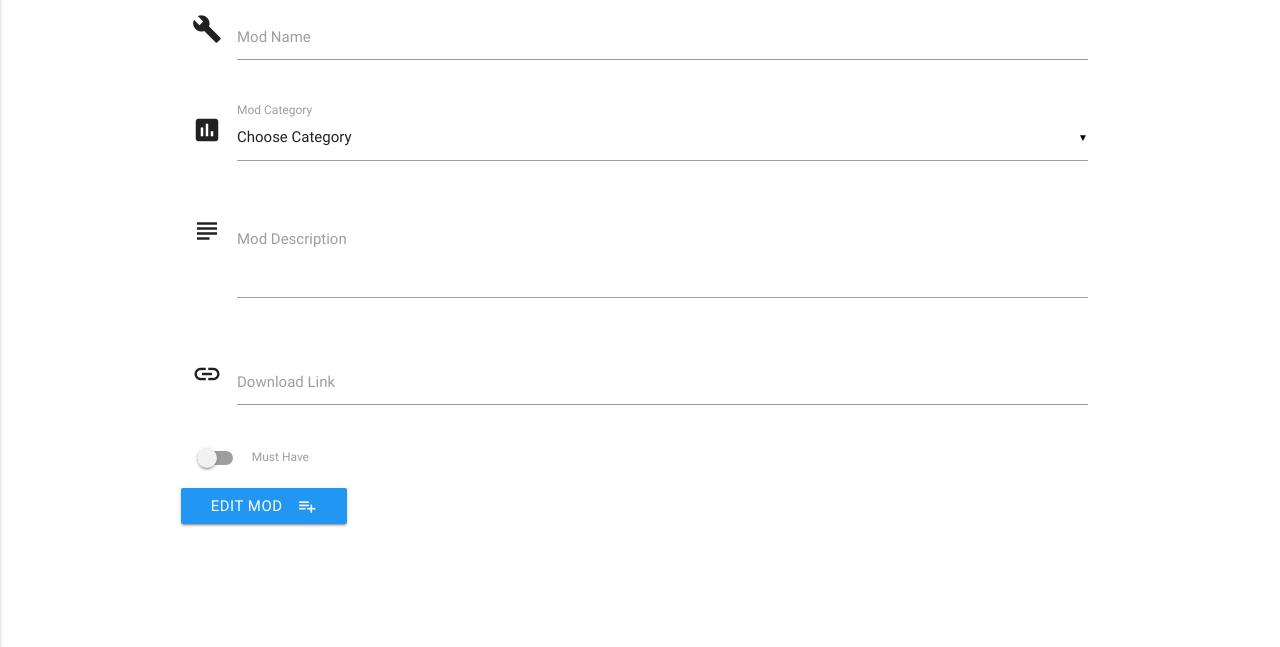
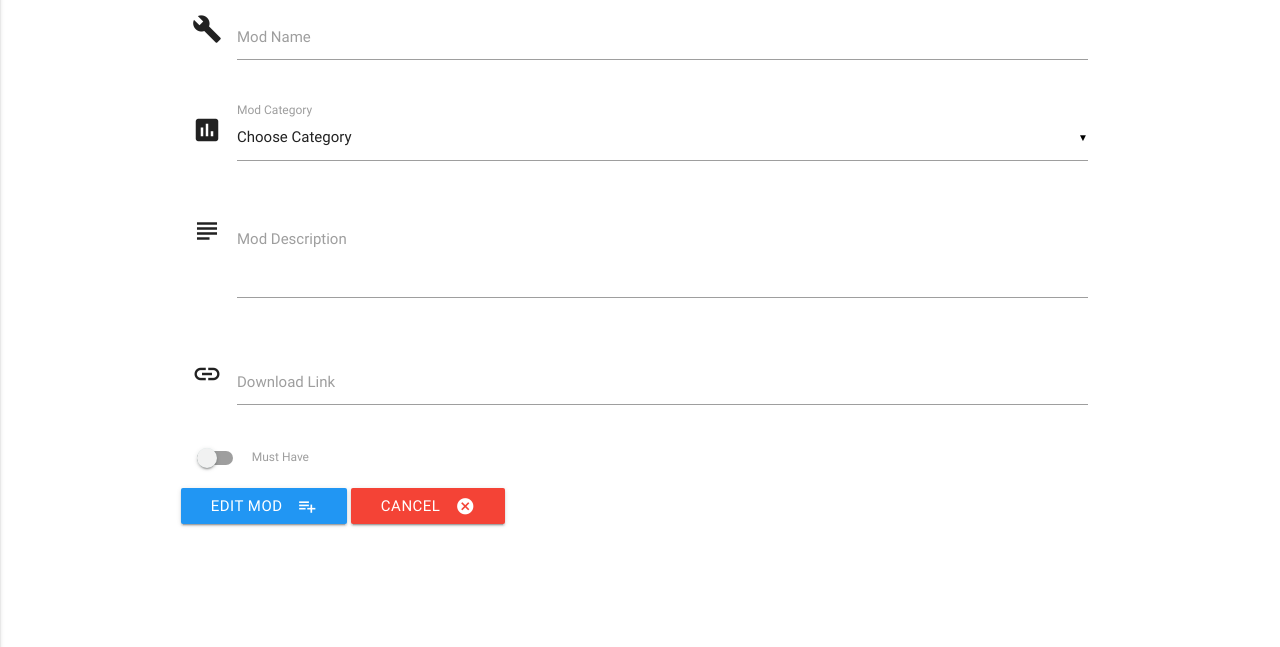
Before and after one commit to dof-bull/ci_milestone_project_3_rimworld_mod_locker, a Flask app: template templates/editmod.html in a window 1280 px wide. Shown: the part 153-800 px from the top of the page. Run offline with Flask 2, Linux system fonts and the light colour scheme; the template is opened without the code that fills it, so the values that code supplies are empty; some libraries are stand-ins or nearby versions.

Commit message:
Added cancel buttons to edit mod and edit category pages

```diff
--- a/templates/editcategory.html
+++ b/templates/editcategory.html
@@ -19,6 +19,9 @@
 			<button class="btn waves-effect waves-light blue" type="submit" name="action">Edit Category
 			    <i class="material-icons right">playlist_add</i>
 			</button>
+
+			<!-- Cancel Button -->
+			<a href="{{url_for('get_categories')}}" class="waves-effect waves-light btn red"><i class="material-icons right">cancel</i>Cancel</a>
 		</div>
 	</form>
 </div>
--- a/templates/editmod.html
+++ b/templates/editmod.html
@@ -70,6 +70,10 @@
 			<button class="btn waves-effect waves-light blue" type="submit" name="action">Edit Mod
 			    <i class="material-icons right">playlist_add</i>
 			</button>
+
+			<!-- Cancel Button -->
+			<a href="{{url_for('get_mods')}}"
+				class="waves-effect waves-light btn red"><i class="material-icons right">cancel</i>Cancel</a>
 		</div>
 	</form>
 </div>
```
